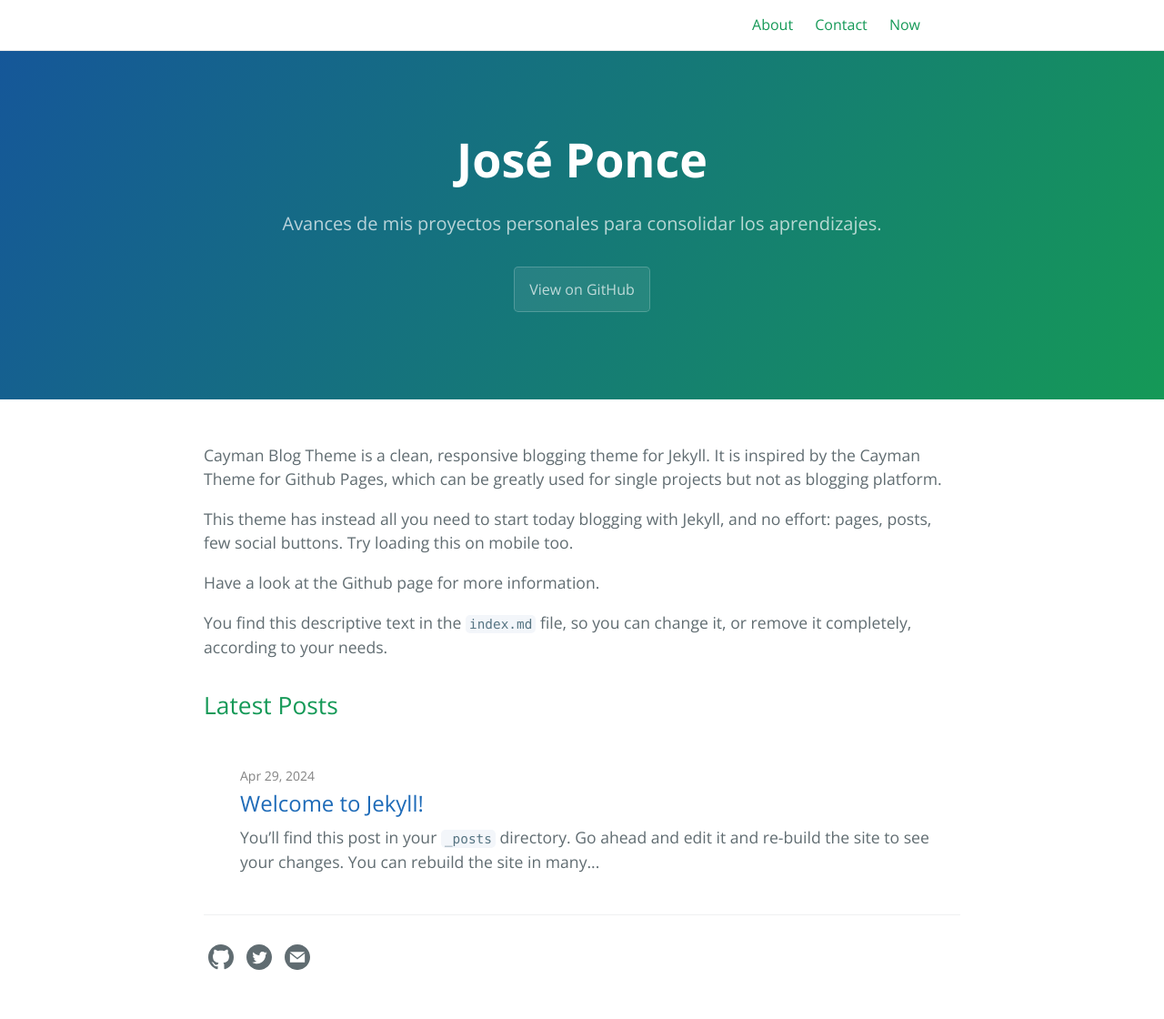
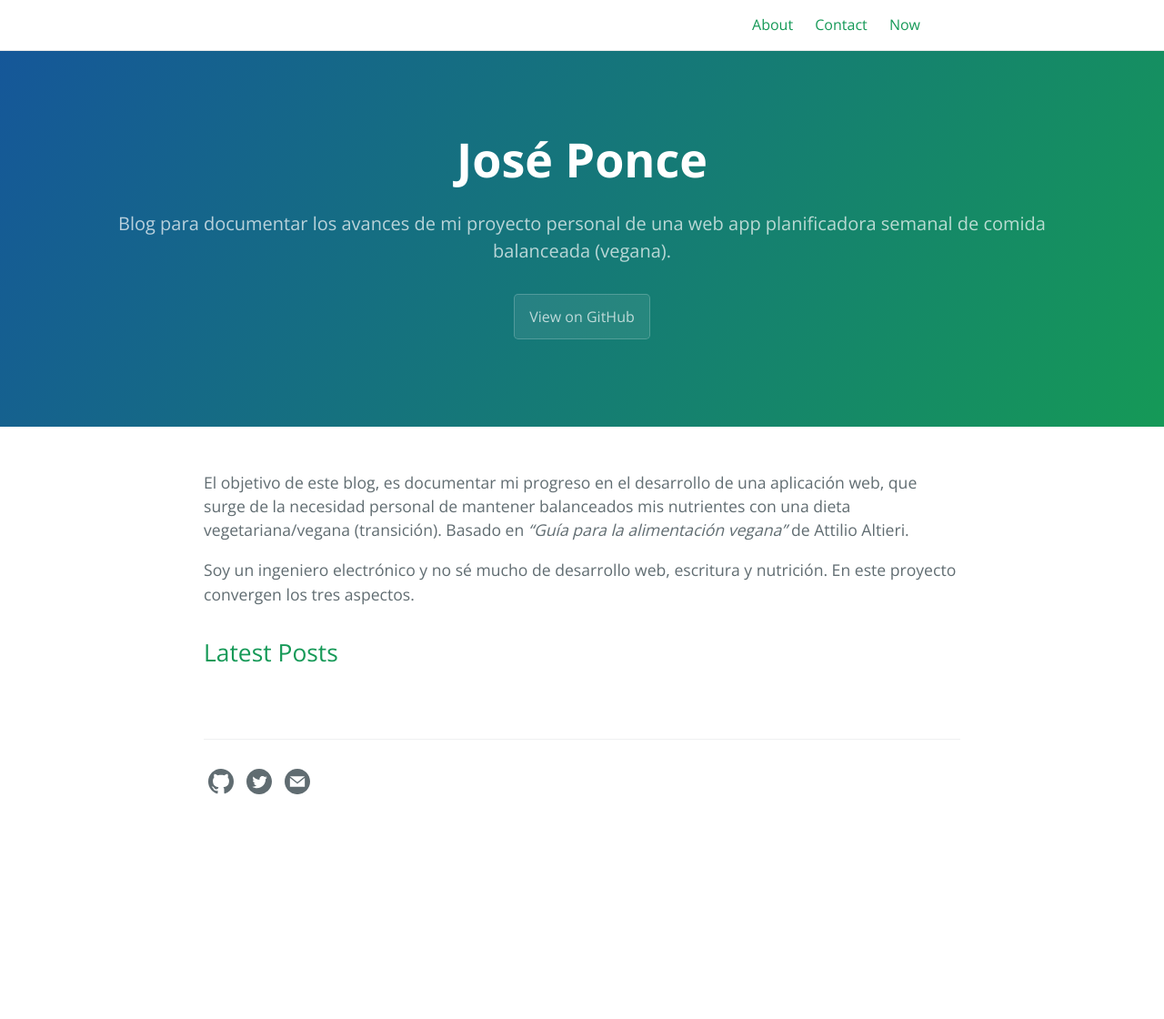
Before and after one commit to jdponce11/avances, a Jekyll site: the page built from index.md, in a window 1280 px wide. Shown: the whole page at 91% size. Built offline with Jekyll 4.4.1, drawn with Linux system fonts in a browser that asks for light colours; after the commit the page ends 927 px from its top, so only the background shows below that.

```diff
--- a/_config.yml
+++ b/_config.yml
@@ -21,7 +21,7 @@
 title: José Ponce
 email: jponce10111@gmail.com
 description: >- # this means to ignore newlines until "baseurl:"
-  Avances de mis proyectos personales para consolidar los aprendizajes.
+  Blog para documentar los avances de mi proyecto personal de una web app planificadora semanal de comida balanceada (vegana).
 baseurl: / # the subpath of your site, e.g. /blog
 url: https://jdponce11.github.io # the base hostname & protocol for your site, e.g. http://example.com
 
--- a/_posts/2024-04-28-welcome-to-jekyll.markdown
+++ /dev/null
@@ -1,29 +0,0 @@
----
-layout: default
-title:  "Welcome to Jekyll!"
-date:   2024-04-28 22:03:02 -0600
-categories: jekyll update
----
-You’ll find this post in your `_posts` directory. Go ahead and edit it and re-build the site to see your changes. You can rebuild the site in many different ways, but the most common way is to run `jekyll serve`, which launches a web server and auto-regenerates your site when a file is updated.
-
-Jekyll requires blog post files to be named according to the following format:
-
-`YEAR-MONTH-DAY-title.MARKUP`
-
-Where `YEAR` is a four-digit number, `MONTH` and `DAY` are both two-digit numbers, and `MARKUP` is the file extension representing the format used in the file. After that, include the necessary front matter. Take a look at the source for this post to get an idea about how it works.
-
-Jekyll also offers powerful support for code snippets:
-
-{% highlight ruby %}
-def print_hi(name)
-  puts "Hi, #{name}"
-end
-print_hi('Tom')
-#=> prints 'Hi, Tom' to STDOUT.
-{% endhighlight %}
-
-Check out the [Jekyll docs][jekyll-docs] for more info on how to get the most out of Jekyll. File all bugs/feature requests at [Jekyll’s GitHub repo][jekyll-gh]. If you have questions, you can ask them on [Jekyll Talk][jekyll-talk].
-
-[jekyll-docs]: https://jekyllrb.com/docs/home
-[jekyll-gh]:   https://github.com/jekyll/jekyll
-[jekyll-talk]: https://talk.jekyllrb.com/
--- a/index.md
+++ b/index.md
@@ -1,17 +1,7 @@
 ---
-#
-# Here you can change the text shown in the Home page before the Latest Posts section.
-#
-# Edit cayman-blog's home layout in _layouts instead if you wanna make some changes
-# See: https://jekyllrb.com/docs/themes/#overriding-theme-defaults
-#
 layout: home
 ---
 
-Cayman Blog Theme is a clean, responsive blogging theme for Jekyll. It is inspired by the Cayman Theme for Github Pages, which can be greatly used for single projects but not as blogging platform.
+El objetivo de este blog, es documentar mi progreso en el desarrollo de una aplicación web, que surge de la necesidad personal de mantener balanceados mis nutrientes con una dieta vegetariana/vegana (transición). Basado en *"Guía para la alimentación vegana"* de Attilio Altieri.
 
-This theme has instead all you need to start today blogging with Jekyll, and no effort: pages, posts, few social buttons. Try loading this on mobile too.
-
-Have a look at the Github page for more information.
-
-You find this descriptive text in the `index.md` file, so you can change it, or remove it completely, according to your needs.
+Soy un ingeniero electrónico y no sé mucho de desarrollo web, escritura y nutrición. En este proyecto convergen los tres aspectos.
```
Also changed, not shown: README.md (deleted), 1 other file.
